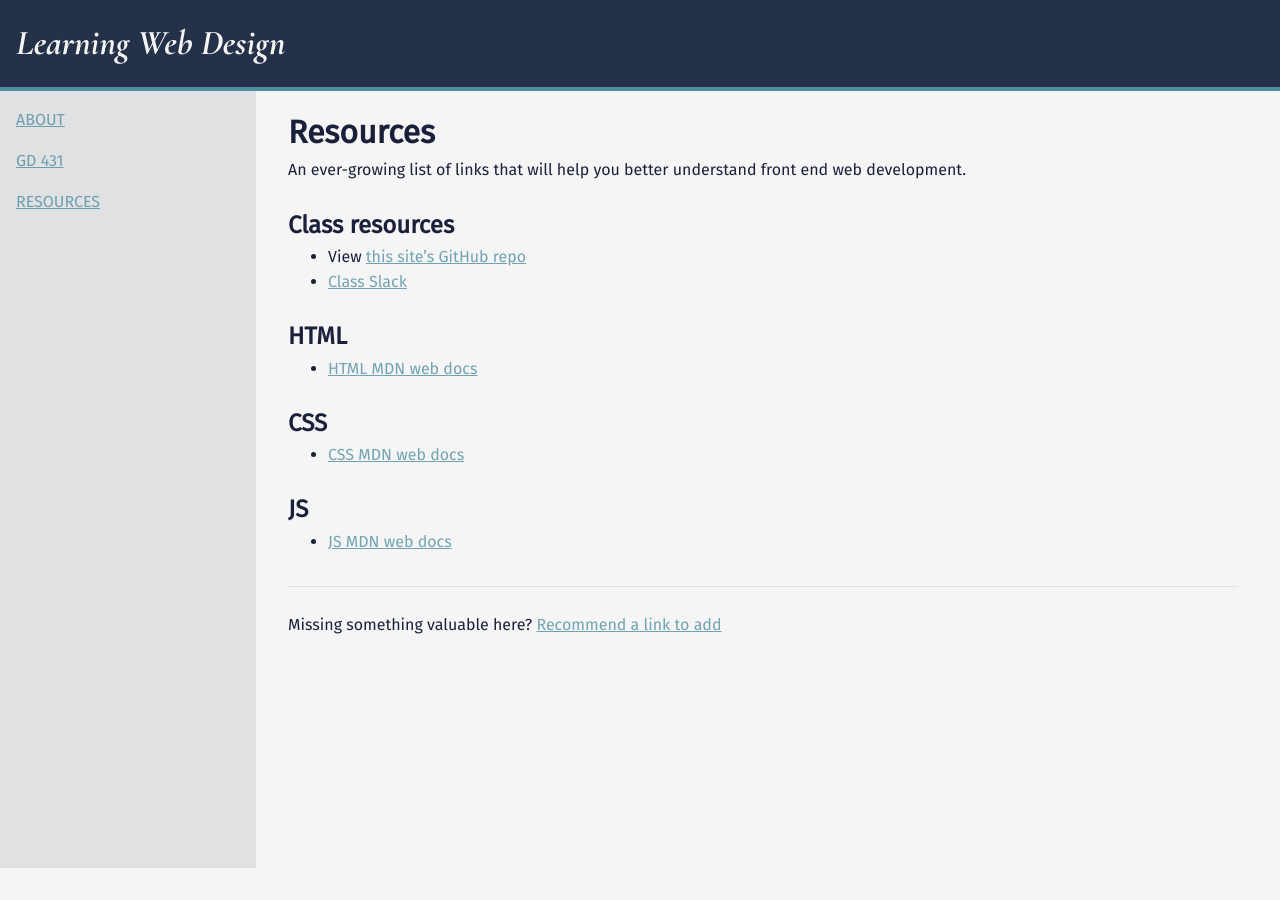
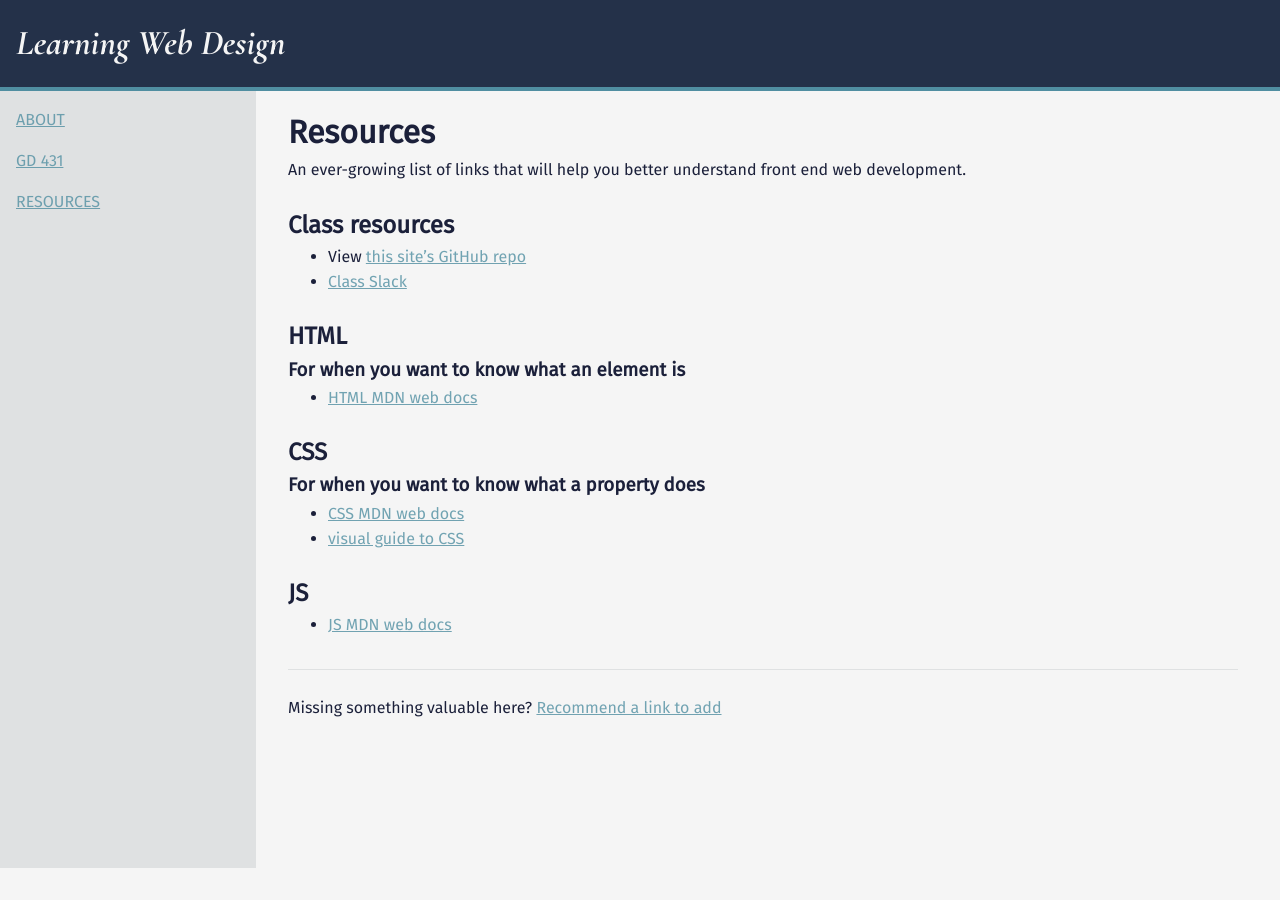
Before and after one commit to mica-web/mica-web.github.io, a Jekyll site: the page built from resources.md, in a window 1280 px wide. Built offline with Jekyll 4.4.1, drawn with Linux system fonts in a browser that asks for light colours.

Commit message:
More content for resources

```diff
--- a/resources.md
+++ b/resources.md
@@ -15,10 +15,13 @@ An ever-growing list of links that will help you better understand front end web
 - [Class Slack](https://mica-web.slack.com/)
 
 ## HTML
+### For when you want to know what an element is
 - [HTML MDN web docs](https://developer.mozilla.org/en-US/docs/Web/HTML)
 
 ## CSS
+### For when you want to know what a property does
 - [CSS MDN web docs](https://developer.mozilla.org/en-US/docs/Web/CSS/Reference)
+- [visual guide to CSS](https://cssreference.io/)
 
 ## JS
 - [JS MDN web docs](https://developer.mozilla.org/en-US/docs/Web/JavaScript/Reference)
```
